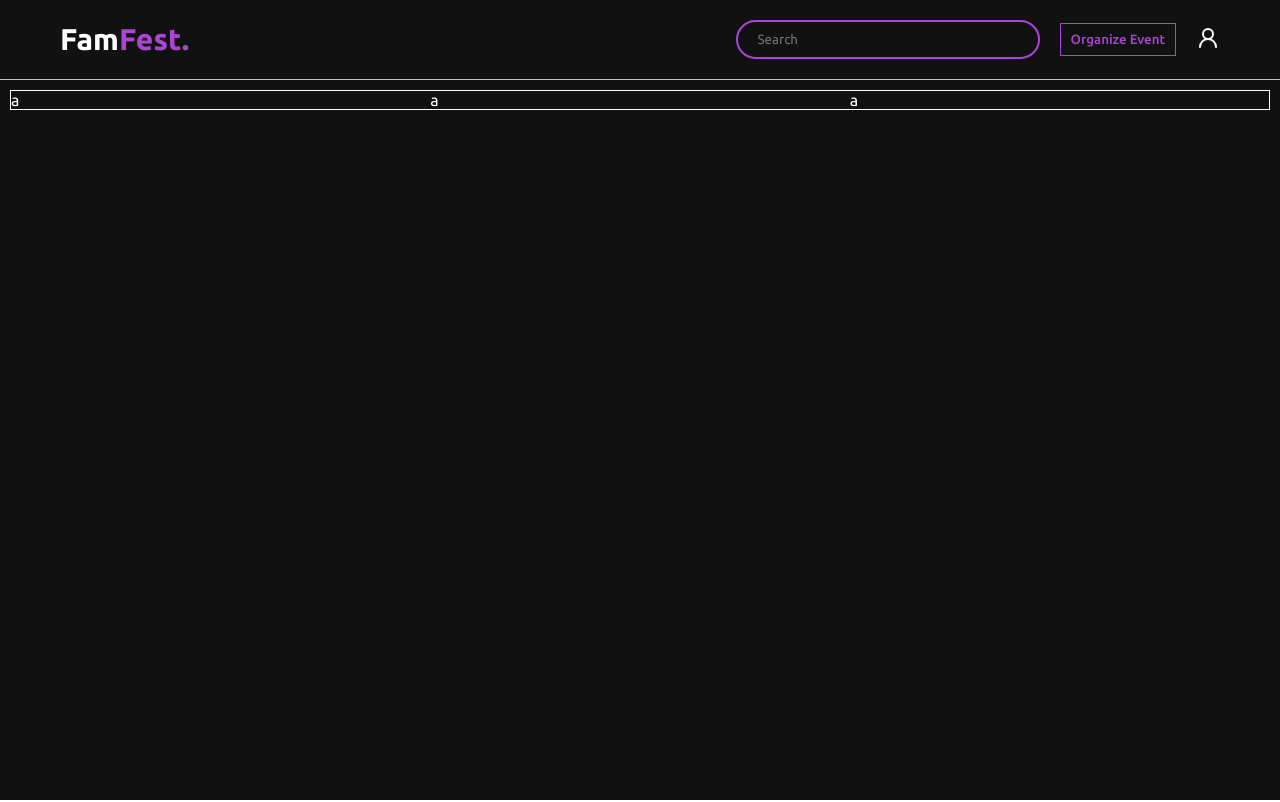
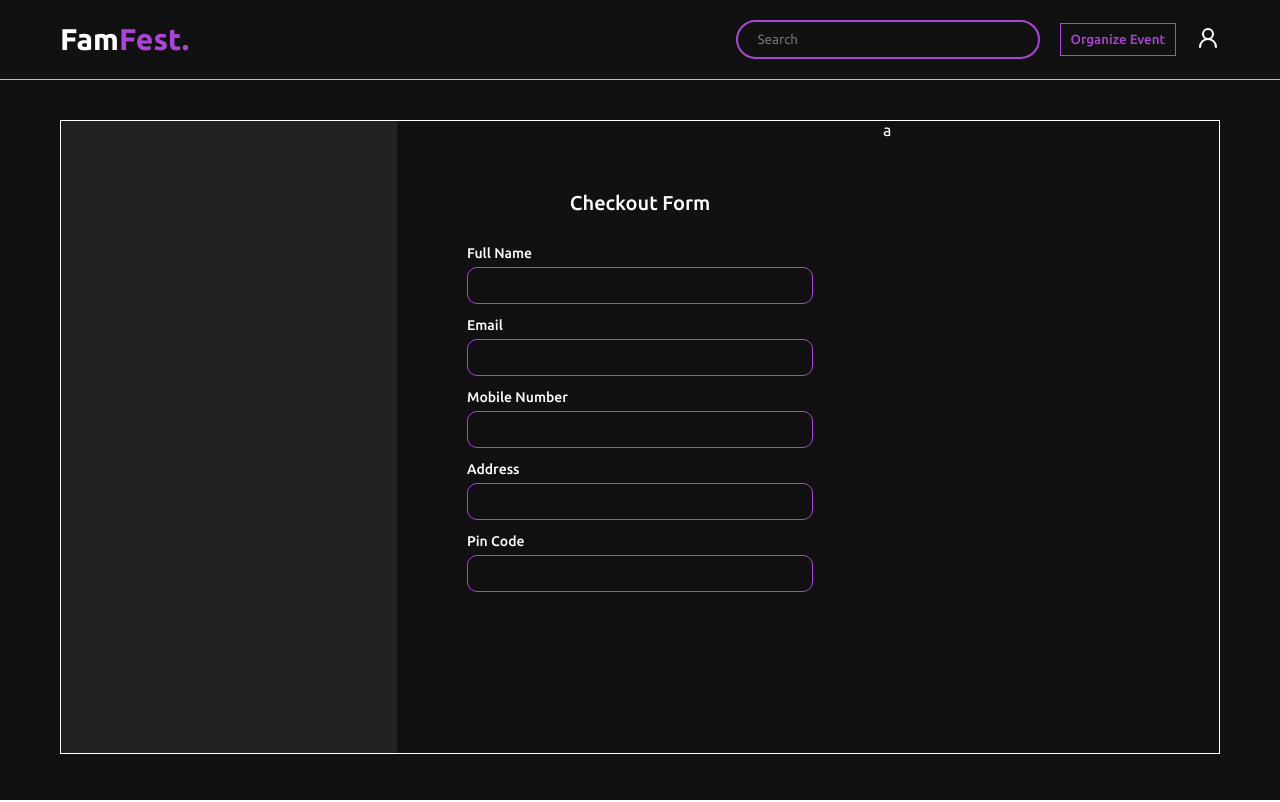
Before and after one commit to RedHawk-Tejas/event-management-app, a React (Create React App) app in the folder frontend/: page /famfest/checkout in a window 1280 px wide. Built offline with nearby package versions, Linux system fonts and the light colour scheme; sample sign-in values are in the browser's storage; the HTML template or start-up script is replaced by a standard one.

Commit message:
modal added

```diff
--- a/frontend/src/App.js
+++ b/frontend/src/App.js
@@ -15,9 +15,9 @@ function App() {
     <BrowserRouter>
       <Routes>
         <Route path="/" element={<LandingPage/>}/>
-        <Route path="/famfest/home" element={ <HomePage/> } />
-        <Route path="/famfest/organize_event" element={<OrganizeEvent/>} />
-        <Route path="/famfest/checkout" element={<Checkout/>} />
+        <Route path="/famfest/home" element={<Protected><HomePage/></Protected>} />
+        <Route path="/famfest/organize_event" element={<Protected><OrganizeEvent/></Protected>} />
+        <Route path="/famfest/checkout" element={<Protected><Checkout/></Protected>} />
       </Routes>
     </BrowserRouter>
     </Provider>
--- /dev/null
+++ b/frontend/src/components/CheckoutEventDetail.js
@@ -0,0 +1,16 @@
+import React from 'react'
+import { styled } from 'styled-components'
+
+const CheckoutEventDetail = () => {
+  return (
+    <Wrapper>
+
+
+
+    </Wrapper>
+  )
+}
+
+const Wrapper = styled.div``;
+
+export default CheckoutEventDetail
--- /dev/null
+++ b/frontend/src/components/CheckoutForm.js
@@ -0,0 +1,86 @@
+import React from 'react'
+import { styled } from 'styled-components'
+
+const CheckoutForm = () => {
+  return (
+    <Wrapper>
+
+        <Title>Checkout Form</Title>
+
+        <Section>
+
+          <Group>
+            <Label>Full Name</Label>
+            <Input></Input>
+          </Group>
+
+          <Group>
+            <Label>Email</Label>
+            <Input></Input>
+          </Group>
+
+          <Group>
+            <Label>Mobile Number</Label>
+            <Input></Input>
+          </Group>
+
+          <Group>
+            <Label>Address</Label>
+            <Input></Input>
+          </Group>
+
+          <Group>
+            <Label>Pin Code</Label>
+            <Input></Input>
+          </Group>
+
+        </Section>
+
+
+    </Wrapper>
+  )
+}
+
+const Wrapper = styled.div`
+  display: flex;
+  flex-direction: column;
+  align-items: center;
+  justify-content: center;
+  gap: 30px;
+  // border: 1px solid red;
+  padding: 70px; 30px;
+`;
+
+const Title = styled.div`
+  font-weight: 500;
+  font-size: 20px;
+`;
+
+const Section = styled.div`
+  display: flex;
+  flex-direction: column;
+  gap: 13px;
+`;
+
+const Group = styled.div`
+  display: flex;
+  flex-direction: column;
+  gap: 6px;
+`;
+
+const Label = styled.label`
+  font-size: 14px;
+  font-weight: 500;
+`;
+
+const Input = styled.input`
+  padding: 10px 12px;
+  width: 40vh;
+  color: white;
+  background: #111;
+  outline: none;
+  border: 1px solid #ac44d8;
+  border-radius: 10px;
+`;
+
+export default CheckoutForm
--- a/frontend/src/components/EventCard.js
+++ b/frontend/src/components/EventCard.js
@@ -4,12 +4,12 @@ import { styled } from 'styled-components';
 import { Spin } from 'react-cssfx-loading';
 import { Link } from 'react-router-dom';
 
-const EventCard = ({event, onlineLoading, offlineLoading}) => {
+const EventCard = ({event, onlineLoading, offlineLoading, isPopupVisible, setPopupVisible, setSelectedEvent}) => {
 
-    const [isPopupVisible, setPopupVisible] = useState(false);
 
     const handlePopup = () => {
         setPopupVisible(!isPopupVisible);
+        setSelectedEvent(event);
     };
 
     if (onlineLoading || offlineLoading) {
@@ -37,19 +37,21 @@ const EventCard = ({event, onlineLoading, offlineLoading}) => {
                 <EventDate>{formattedDate}</EventDate>
             </Details>
             <Section>
-                <Button>Book</Button>
+                <Link style={{ textDecoration: 'none', color: 'white'}} to='/famfest/checkout'>
+                    <Button>Book</Button>
+                </Link>
 
                 <Link>
                     <StyledLink onClick={ handlePopup }>more...</StyledLink>
                 </Link>
 
-                {isPopupVisible && (
+                {/* {isPopupVisible && (
                     <ModalOverlay>
                         <Modal>
                             <EventDetailModal/>
                         </Modal>
                     </ModalOverlay>
-                )}
+                )} */}
 
 
             </Section>
@@ -139,24 +141,24 @@ const StyledLink = styled.div`
     }
 `;
 
-const ModalOverlay = styled.button`
-    position: fixed;
-    top: 30px;
-    left: 0;
-    width: 100%;
-    height: 100%;
-    background: #0A090B;
-    display: flex;
-    justify-content: center;
-    align-items: center;
-    border: none;
-    outline: none
-`;
+// const ModalOverlay = styled.button`
+//     position: fixed;
+//     top: 30px;
+//     left: 0;
+//     width: 100%;
+//     height: 100%;
+//     background: #0A090B;
+//     display: flex;
+//     justify-content: center;
+//     align-items: center;
+//     border: none;
+//     outline: none
+// `;
 
-const Modal = styled.button`
-    background-color: #0A090B;
-    border: none;
-    outline: none
-`;
+// const Modal = styled.button`
+//     background-color: #0A090B;
+//     border: none;
+//     outline: none
+// `;
 
 export default EventCard
--- a/frontend/src/components/EventContainer.js
+++ b/frontend/src/components/EventContainer.js
@@ -1,10 +1,11 @@
-import React, { useEffect } from 'react';
+import React, { useEffect, useState } from 'react';
 import { styled } from 'styled-components';
 import EventCard from './EventCard';
 import Carousel from "react-multi-carousel";
 import "react-multi-carousel/lib/styles.css";
 import { useDispatch, useSelector } from 'react-redux';
 import { fetchOfflineEvents, fetchOnlineEvents } from '../services/publicEventActions';
+import EventDetailModal from './EventDetailModal';
 
 const EventContainer = ({selectedCity, searchQuery}) => {
     const responsive = {
@@ -32,6 +33,9 @@ const EventContainer = ({selectedCity, searchQuery}) => {
 
       const dispatch = useDispatch();
 
+      const [isPopupVisible, setPopupVisible] = useState(false);
+      const [selectedEvent, setSelectedEvent] = useState(null);
+
       const { events: onlineEvents, loading: onlineLoading } = useSelector(state => state.allEvents.online);
       const { events: offlineEvents, loading: offlineLoading } = useSelector(state => state.allEvents.offline);
 
@@ -54,7 +58,14 @@ const EventContainer = ({selectedCity, searchQuery}) => {
 
         <Carousel responsive={responsive}>
             {onlineEvents.map((event) => (
-              <EventCard key={event.eventId} event={event} loading={onlineLoading}/>
+              <EventCard
+                key={event.eventId}
+                event={event}
+                loading={onlineLoading}
+                isPopupVisible={isPopupVisible}
+                setPopupVisible={setPopupVisible}
+                setSelectedEvent={setSelectedEvent}
+              />
             ))}
         </Carousel>
 
@@ -65,6 +76,14 @@ const EventContainer = ({selectedCity, searchQuery}) => {
               <EventCard key={event.eventId} event={event} loading={offlineLoading}/>
             ))}
         </Carousel>
+
+        {isPopupVisible && (
+          <ModalOverlay>
+              <Modal>
+                  <EventDetailModal setPopupVisible={setPopupVisible} selectedEvent={selectedEvent}/>
+              </Modal>
+          </ModalOverlay>
+        )}
 
 
     </Wrapper>
@@ -85,4 +104,25 @@ const Title = styled.div`
     font-weight: 500;
 `;
 
+const ModalOverlay = styled.button`
+    position: fixed;
+    top: 30px;
+    left: 0;
+    width: 100%;
+    height: 100%;
+    background: #0A090B;
+    // opacity: 0.5;
+    display: flex;
+    justify-content: center;
+    align-items: center;
+    border: none;
+    outline: none
+`;
+
+const Modal = styled.button`
+    background-color: #0A090B;
+    border: none;
+    outline: none
+`;
+
 export default EventContainer
--- a/frontend/src/components/EventDetailModal.js
+++ b/frontend/src/components/EventDetailModal.js
@@ -1,33 +1,128 @@
+import { X } from 'lucide-react';
 import React from 'react';
 import { styled } from 'styled-components';
 
-const EventDetailModal = () => {
+const EventDetailModal = ({selectedEvent, setPopupVisible}) => {
+
+  const backednDateTime = selectedEvent.eventDateTime;
+  const dateObject = new Date(backednDateTime);
+  const dateOptions = { day: 'numeric', month: 'short' };
+  const timeOptions = { hour: 'numeric', minute: 'numeric', hour12: true };
+  const formattedDate = new Intl.DateTimeFormat("en-US", dateOptions).format(dateObject);
+  const formattedTime = new Intl.DateTimeFormat('en-US', timeOptions).format(dateObject);
+
   return (
     <Wrapper>
         <Container>
 
             <LeftSection>
-                <Img></Img>
+                <Img src={selectedEvent.eventPoster}></Img>
             </LeftSection>
 
             <RightSection>
+                <Title>{selectedEvent.eventName}</Title>
+
+                <Box>
+                  <Heading>Date</Heading>
+                  <Content>{formattedDate}</Content>
+                </Box>
+
+                <Box>
+                  <Heading>Time</Heading>
+                  <Content>{formattedTime}</Content>
+                </Box>
+
+                <Box>
+                  <Heading>Price</Heading>
+                  <Content>₹{selectedEvent.price}</Content>
+                </Box>
+
+                <Box>
+                  <Heading>Mode</Heading>
+                  <Content>{selectedEvent.eventMode}</Content>
+                </Box>
+
+                <Box>
+                  <Heading>Organizer</Heading>
+                  <Content>{selectedEvent.eventOrganizer}</Content>
+                </Box>
+
+                <Box>
+                  <Heading>Details</Heading>
+                  <Content>{selectedEvent.eventDetails}</Content>
+                </Box>
 
             </RightSection>
 
         </Container>
+        <CloseButton onClick={ () => setPopupVisible(false) }><X size={14}/></CloseButton>
     </Wrapper>
   )
 }
 
-const Wrapper = styled.div``;
+const Wrapper = styled.div`
+  height: 100%;
+  width: 100%;
+  color: white;
+  border: 1px solid white;
+  border-radius: 10px;
+`;
 
-const Container = styled.div``;
+const Container = styled.div`
+  display: flex;
+`;
 
 const LeftSection = styled.div``;
 
-const Img = styled.img``;
+const Img = styled.img`
+  width: 300px;
+  height: 500px;
+  border-radius: 10px 0 0 10px;
+`;
 
-const RightSection = styled.div``;
+const RightSection = styled.div`
+  padding: 15px 20px;
+  width: 200px;
+  display: flex;
+  flex-direction: column;
+  align-items: center;
+`;
 
+const Title = styled.div`
+  font-size: 20px;
+  font-weight: 500;
+  padding-bottom: 10px;
+`;
+
+const Box = styled.div`
+  display: flex;
+  flex-direction: column;
+  align-items: center;
+  justify-content: center;
+  gap: 10px;
+  padding: 10px 0;
+  width: fit-content;
+`;
+
+const Heading = styled.div`
+  font-size: 14px;
+  font-weight: 600;
+  color: #999;
+`;
+
+const Content = styled.div``;
+
+const CloseButton = styled.div`
+  width: 14px;
+  background: #333;
+  padding: 5px;
+  border-radius: 60%;
+  display: flex;
+  align-items: center;
+  cursor: pointer;
+  position: absolute;
+  top: 90px;
+  left: 50%;
+`;
 
 export default EventDetailModal
--- a/frontend/src/components/EventModal.js
+++ b/frontend/src/components/EventModal.js
@@ -141,6 +141,7 @@ const Wrapper = styled.div`
     align-items: center;
     justify-content: center;
     overflow-y: auto;
+    position: relative;
 `;
 
 const Container = styled.div`
--- a/frontend/src/pages/Checkout.js
+++ b/frontend/src/pages/Checkout.js
@@ -1,6 +1,8 @@
 import React from 'react'
 import { styled } from 'styled-components'
 import Navbar from '../components/Navbar';
+import CheckoutEventDetail from '../components/CheckoutEventDetail';
+import CheckoutForm from '../components/CheckoutForm';
 
 const Checkout = () => {
   return (
@@ -9,8 +11,12 @@ const Checkout = () => {
 
         <Container>
             <Section>
-                <Left>a</Left>
-                <Middle>a</Middle>
+                <Left>
+                    <CheckoutEventDetail/>
+                </Left>
+                <Middle>
+                    <CheckoutForm/>
+                </Middle>
                 <Right>a</Right>
             </Section>
         </Container>
@@ -22,21 +28,23 @@ const Wrapper = styled.div`
     background: #111;
     color: #fff;
     height: 100vh;
+    overflow-y: auto;
 `;
 
 const Container = styled.div`
-    // border: 1px solid white;
-    height: 89vh;
+    height: 79vh;
 `;
 
 const Section = styled.div`
     display: flex;
     border: 1px solid white;
-    margin: 10px;
+    margin: 40px 60px;
+    height: 79vh;
 `;
 
 const Left = styled.div`
     flex: 1;
+    background: #222;
 `;
 
 const Middle = styled.div`
```
